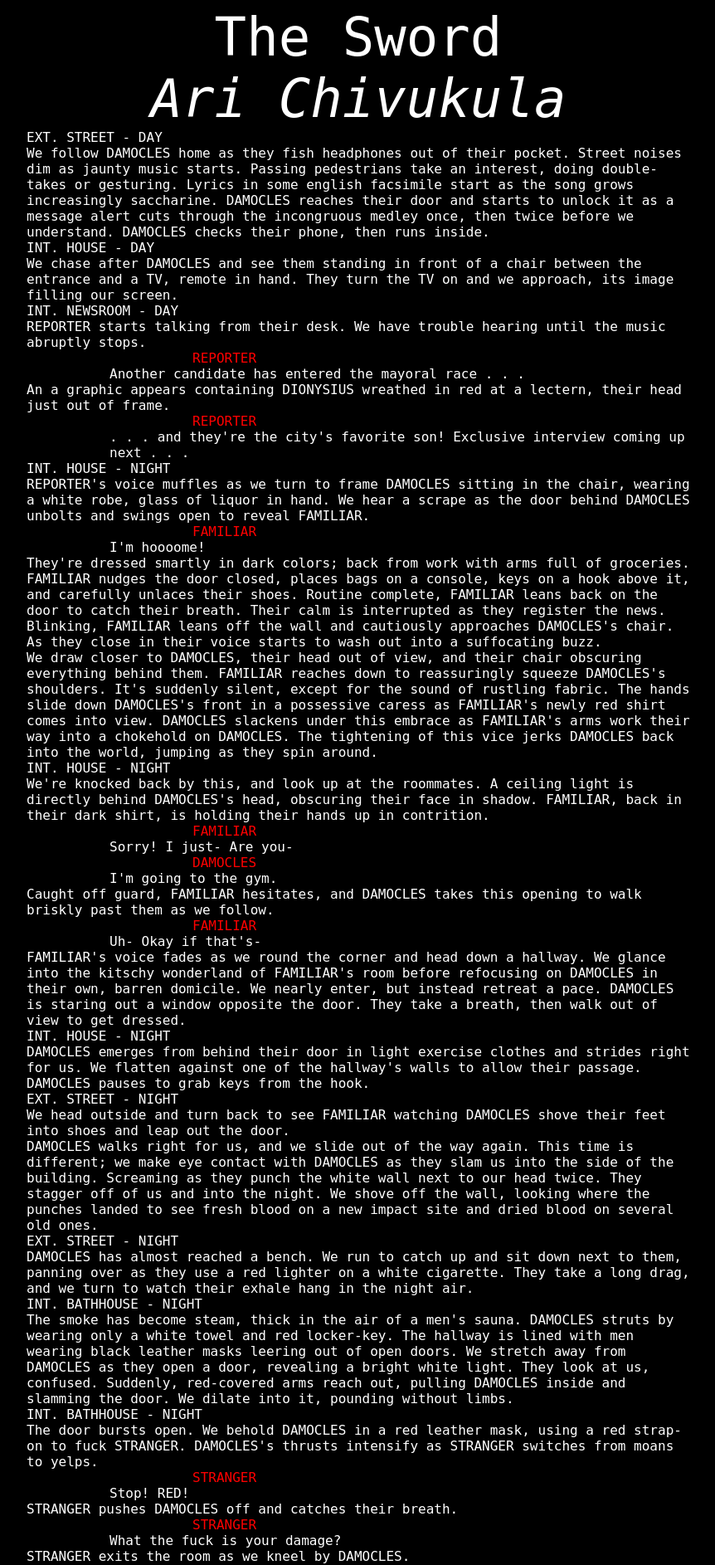
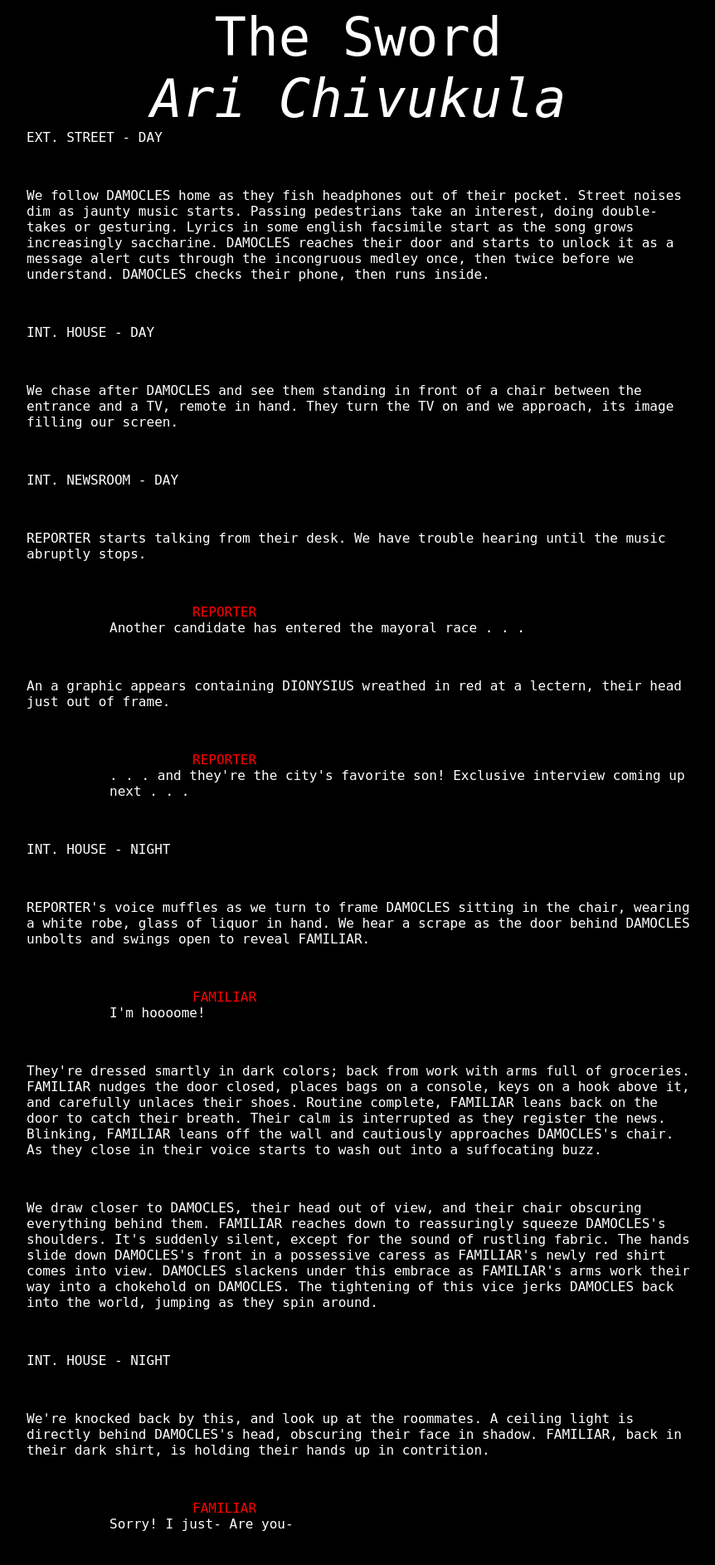
Before and after one commit to AriChivukula/FadeIn, a Jekyll site: the page built from index.md, in a window 1280 px wide. Shown: the top 1886 px of the page at 83% size, without its empty margins (208-1070 px from the left). Built offline with Jekyll 4.4.1, drawn with Linux system fonts in a browser that asks for light colours.

Commit message:
Update index.md

```diff
--- a/index.md
+++ b/index.md
@@ -17,7 +17,7 @@ layout: "default"
 <div class="spoken">
   {{ item }}
 </div>
-<div />
+<br />
 {% assign next_is_spoken = false %}
 {% elsif site.data.the_sword.characters contains item %}
 <div class="speaker character-name" title="{{ site.data.the_sword.characters[item] }}">
@@ -28,6 +28,6 @@ layout: "default"
 <div class="narrated">
   {{ item }}
 </div>
-<div />
+<br />
 {% endif %}
 {% endfor %}
```
